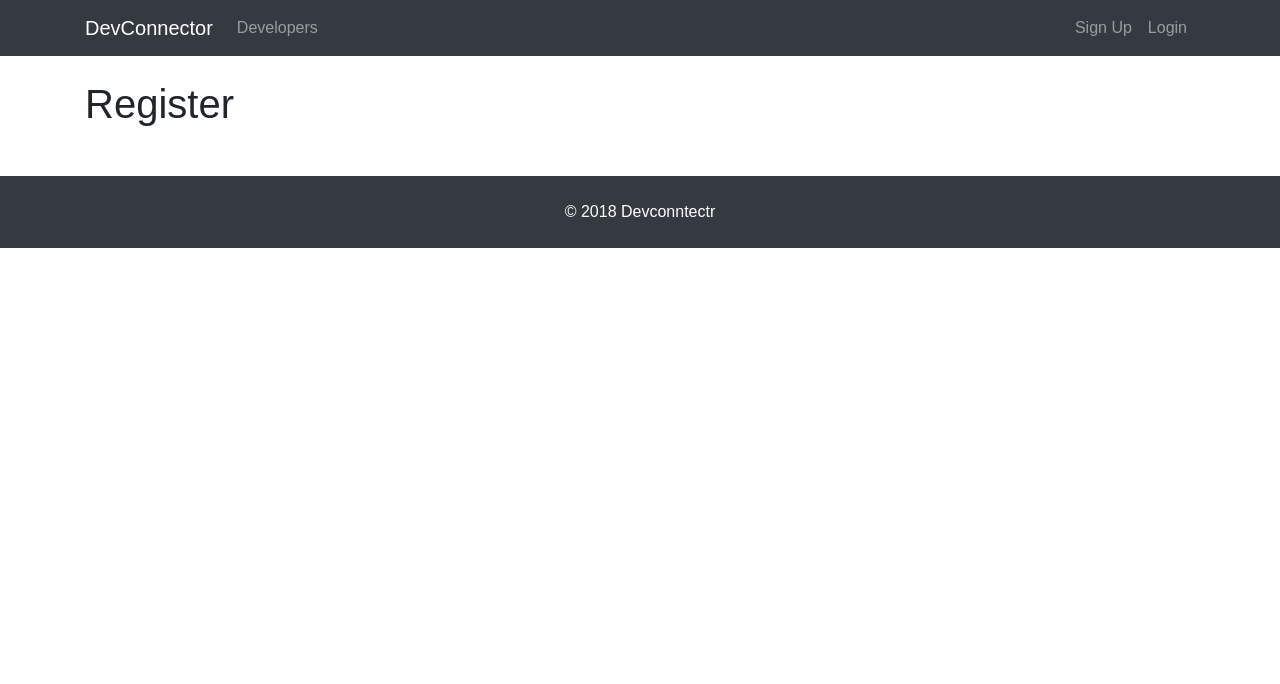
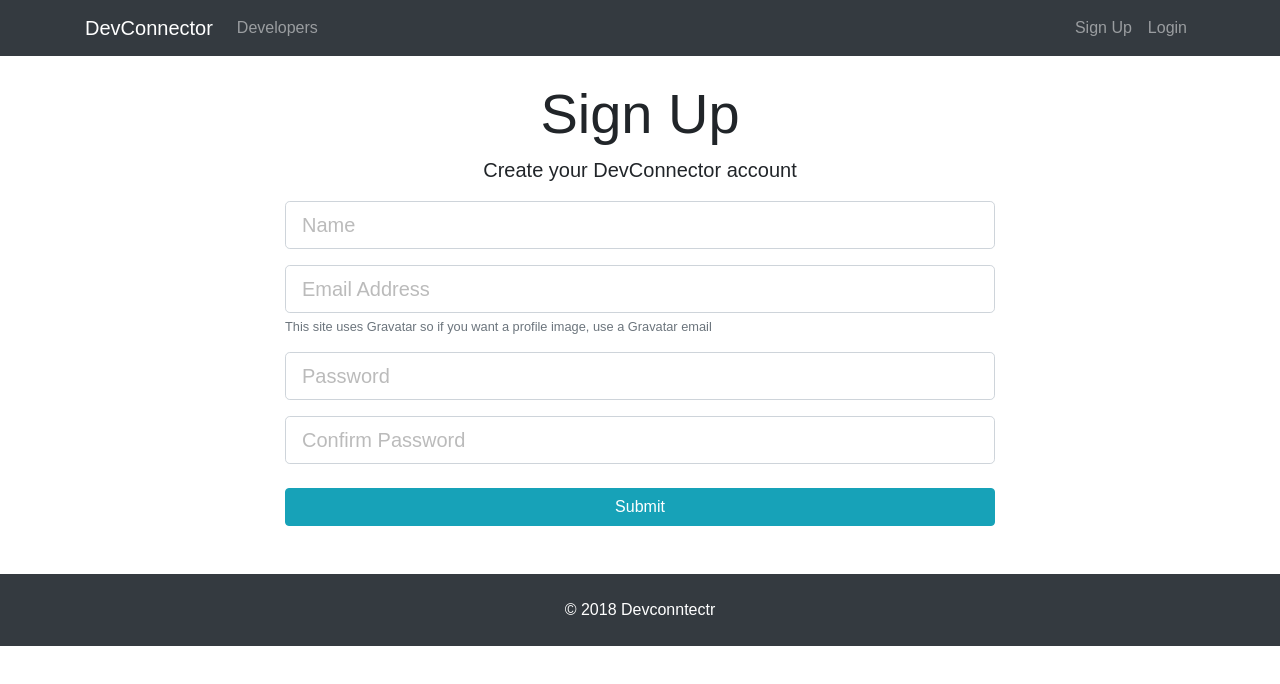
Before and after one commit to Shan1983/mern-front-2-back, a React (Create React App) app in the folder client/: page /register in a window 1280 px wide. Shown: the top 684 px of the page. Built offline with nearby package versions, Linux system fonts and the light colour scheme.

Commit message:
set up register and log in forms, redux will be added soon

```diff
--- a/client/package.json
+++ b/client/package.json
@@ -3,6 +3,8 @@
   "version": "0.1.0",
   "private": true,
   "dependencies": {
+    "axios": "^0.18.0",
+    "classnames": "^2.2.5",
     "react": "^16.3.2",
     "react-dom": "^16.3.2",
     "react-router-dom": "^4.2.2"
--- a/client/src/components/auth/Login.js
+++ b/client/src/components/auth/Login.js
@@ -1,10 +1,64 @@
 import React, { Component } from 'react';
 
 class Login extends Component {
+  constructor() {
+    super();
+    this.state = {
+      email: '',
+      password: '',
+      errors: {},
+    };
+  }
+
+  onChange = e => {
+    this.setState({ [e.target.name]: e.target.value });
+  };
+
+  onSubmit = e => {
+    e.preventDefault();
+    const user = {
+      email: this.state.email,
+      password: this.state.password,
+    };
+
+    console.log(user);
+  };
   render() {
     return (
-      <div>
-        <h1>Login</h1>
+      <div className="login">
+        <div className="container">
+          <div className="row">
+            <div className="col-md-8 m-auto">
+              <h1 className="display-4 text-center">Log In</h1>
+              <p className="lead text-center">
+                Sign in to your DevConnector account
+              </p>
+              <form onSubmit={this.onSubmit}>
+                <div className="form-group">
+                  <input
+                    type="email"
+                    className="form-control form-control-lg"
+                    placeholder="Email Address"
+                    name="email"
+                    value={this.state.email}
+                    onChange={this.onChange}
+                  />
+                </div>
+                <div className="form-group">
+                  <input
+                    type="password"
+                    className="form-control form-control-lg"
+                    placeholder="Password"
+                    name="password"
+                    value={this.state.password}
+                    onChange={this.onChange}
+                  />
+                </div>
+                <input type="submit" className="btn btn-info btn-block mt-4" />
+              </form>
+            </div>
+          </div>
+        </div>
       </div>
     );
   }
--- a/client/src/components/auth/Register.js
+++ b/client/src/components/auth/Register.js
@@ -1,10 +1,127 @@
 import React, { Component } from 'react';
+import axios from 'axios';
+import classnames from 'classnames';
 
 class Register extends Component {
+  constructor() {
+    super();
+    this.state = {
+      name: '',
+      email: '',
+      password: '',
+      password2: '',
+      errors: {},
+    };
+  }
+
+  onChange = e => {
+    this.setState({
+      [e.target.name]: e.target.value,
+    });
+  };
+
+  onSubmit = e => {
+    e.preventDefault();
+    const newUser = {
+      name: this.state.name,
+      email: this.state.email,
+      password: this.state.password,
+      password2: this.state.password2,
+    };
+
+    axios
+      .post(`api/users/register`, newUser)
+      .then(response => console.log(response.data))
+      .catch(err => {
+        this.setState({
+          errors: err.response.data,
+        });
+      });
+  };
+
   render() {
+    const { errors } = this.state;
     return (
-      <div>
-        <h1>Register</h1>
+      <div className="register">
+        <div className="container">
+          <div className="row">
+            <div className="col-md-8 m-auto">
+              <h1 className="display-4 text-center">Sign Up</h1>
+              <p className="lead text-center">
+                Create your DevConnector account
+              </p>
+
+              <form onSubmit={this.onSubmit}>
+                <div className="form-group">
+                  <input
+                    type="text"
+                    className={classnames('form-control form-control-lg', {
+                      'is-invalid': errors.name,
+                    })}
+                    placeholder="Name"
+                    name="name"
+                    value={this.state.name}
+                    onChange={this.onChange}
+                  />
+                  {errors.name ? (
+                    <div className="invalid-feedback">{errors.name}</div>
+                  ) : null}
+                </div>
+                <div className="form-group">
+                  <input
+                    type="email"
+                    className={classnames('form-control form-control-lg', {
+                      'is-invalid': errors.email,
+                    })}
+                    placeholder="Email Address"
+                    value={this.state.email}
+                    name="email"
+                    onChange={this.onChange}
+                  />
+                  {errors.email ? (
+                    <div className="invalid-feedback">{errors.email}</div>
+                  ) : (
+                    <small className="form-text text-muted">
+                      This site uses Gravatar so if you want a profile image,
+                      use a Gravatar email
+                    </small>
+                  )}
+                </div>
+                <div className="form-group">
+                  <input
+                    type="password"
+                    className={classnames('form-control form-control-lg', {
+                      'is-invalid': errors.password,
+                    })}
+                    placeholder="Password"
+                    name="password"
+                    value={this.state.password}
+                    onChange={this.onChange}
+                  />
+                  {errors.password ? (
+                    <div className="invalid-feedback">{errors.password}</div>
+                  ) : null}
+                </div>
+                <div className="form-group">
+                  <input
+                    type="password"
+                    className={classnames('form-control form-control-lg', {
+                      'is-invalid': errors.password2,
+                    })}
+                    placeholder="Confirm Password"
+                    name="password2"
+                    value={this.state.password2}
+                    onChange={this.onChange}
+                  />
+                  {errors.password2 ? (
+                    <div className="invalid-feedback">{errors.password2}</div>
+                  ) : null}
+                </div>
+                <input type="submit" className="btn btn-info btn-block mt-4" />
+              </form>
+            </div>
+          </div>
+        </div>
       </div>
     );
   }
```
Also changed, not shown: 1 other file (tests, documents, lock files or other folders).
